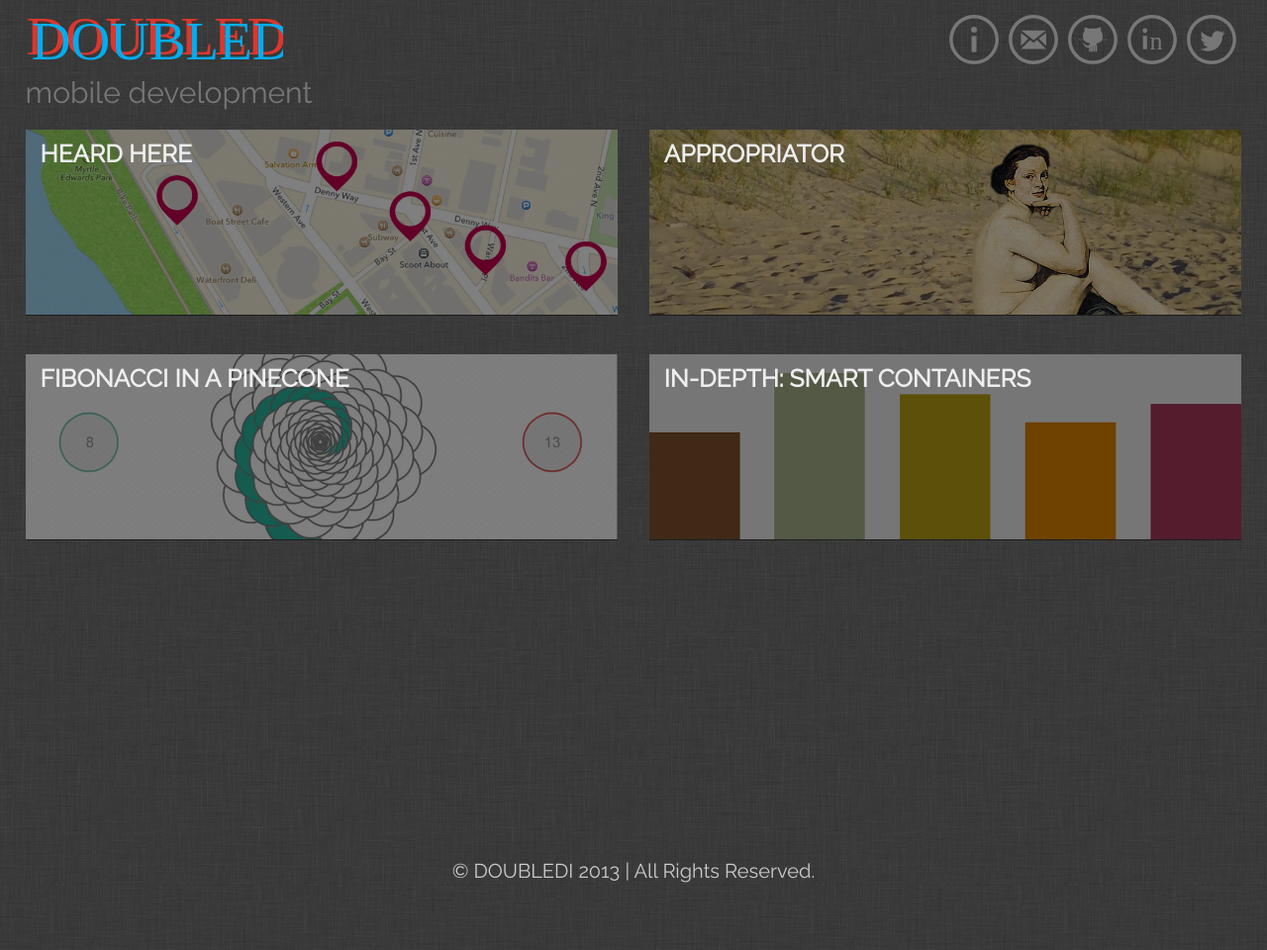
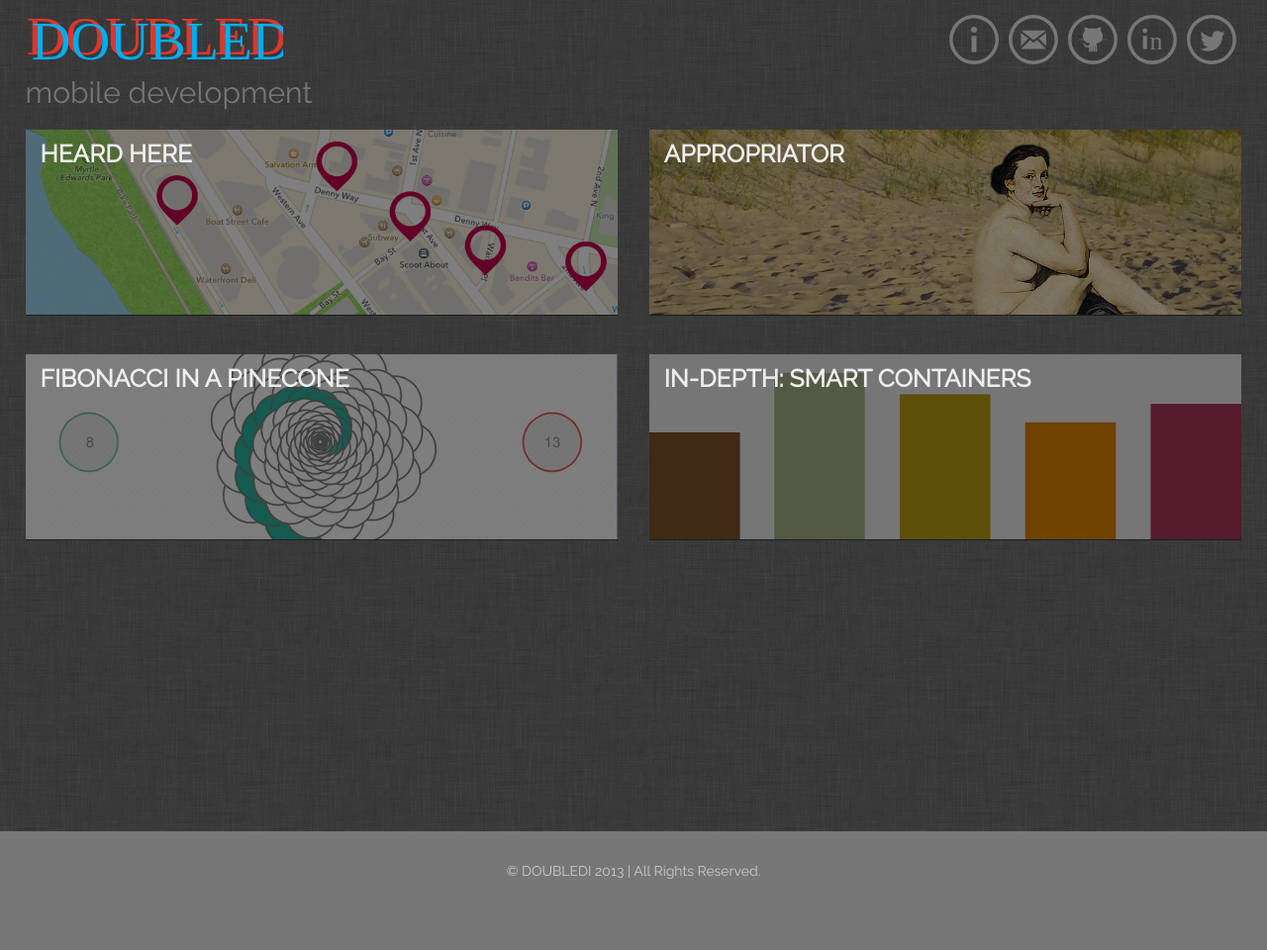
Before and after one commit to diannamertz/doubledi.github.com, a Jekyll site: the page built from index.html, in a window 1280 px wide. Shown: the whole page at 99% size. Built offline with Jekyll 4.4.1, drawn with Linux system fonts in a browser that asks for light colours.

Commit message:
final index fix

```diff
--- a/css/style.css
+++ b/css/style.css
@@ -246,10 +246,9 @@ h4 {
 #footer {
   text-align: center;
   padding:30px 0;
-  background-color: #7777777;
+  background-color: #777777;
   color: #cccccc;
   font-family: 'Raleway', sans-serif;
-  font-size: 20px;
 }
 
 #footer p {
```
